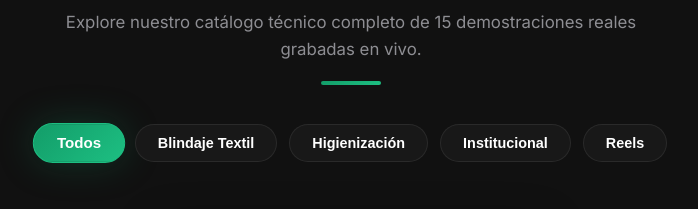
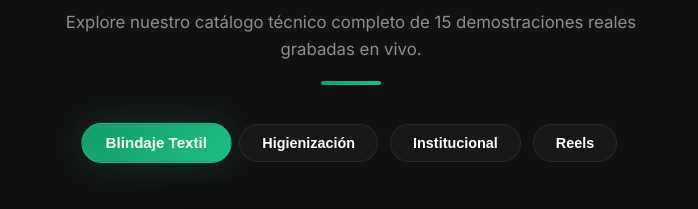
Before and after one commit to EdgarStag/CleanNew, a Next.js app: page / in a window 1280 px wide. Shown: the part 4120-4329 px from the top of the page, without its empty margins (289-987 px from the left). Built offline with nearby package versions, Linux system fonts and the light colour scheme; grey boxes are pictures that could not be loaded; a web font is replaced by a local one.

Commit message:
Remove 'Todos' category and set default category to Blindaje Textil

```diff
--- a/src/app/page.tsx
+++ b/src/app/page.tsx
@@ -334,7 +334,7 @@ export default function CleanNewLanding() {
   const [scrolled, setScrolled] = useState(false);
   const [menuOpen, setMenuOpen] = useState(false);
   const [activeCountry, setActiveCountry] = useState<string | null>(null);
-  const [activeVideoCategory, setActiveVideoCategory] = useState<string>('Todos');
+  const [activeVideoCategory, setActiveVideoCategory] = useState<string>('Blindaje Textil');
   const [showAllVideos, setShowAllVideos] = useState<boolean>(false);
 
   // Form State
@@ -793,7 +793,7 @@ export default function CleanNewLanding() {
 
           {/* Category Tabs */}
           <div className="reveal scroll-reveal" style={{ display: 'flex', justifyContent: 'center', flexWrap: 'wrap', gap: '12px', marginBottom: '48px' }}>
-            {['Todos', 'Blindaje Textil', 'Higienización', 'Institucional', 'Reels'].map((cat) => {
+            {['Blindaje Textil', 'Higienización', 'Institucional', 'Reels'].map((cat) => {
               const isActive = activeVideoCategory === cat;
               return (
                 <button
@@ -840,8 +840,8 @@ export default function CleanNewLanding() {
               { src: '/videos/video-blindagem-copo-1.mp4', poster: '/images/posters/video-blindagem-copo-1.jpg', title: 'Prueba Copa con Líquido', subtitle: 'Repelencia en superficie', category: 'Reels' },
             ];
 
-            const filtered = allVideosList.filter(v => activeVideoCategory === 'Todos' || v.category === activeVideoCategory);
-            const visible = (showAllVideos || activeVideoCategory !== 'Todos') ? filtered : filtered.slice(0, 4);
+            const filtered = allVideosList.filter(v => v.category === activeVideoCategory);
+            const visible = showAllVideos ? filtered : filtered.slice(0, 4);
 
             return (
               <div style={{ display: 'flex', flexDirection: 'column', alignItems: 'center' }}>
```
